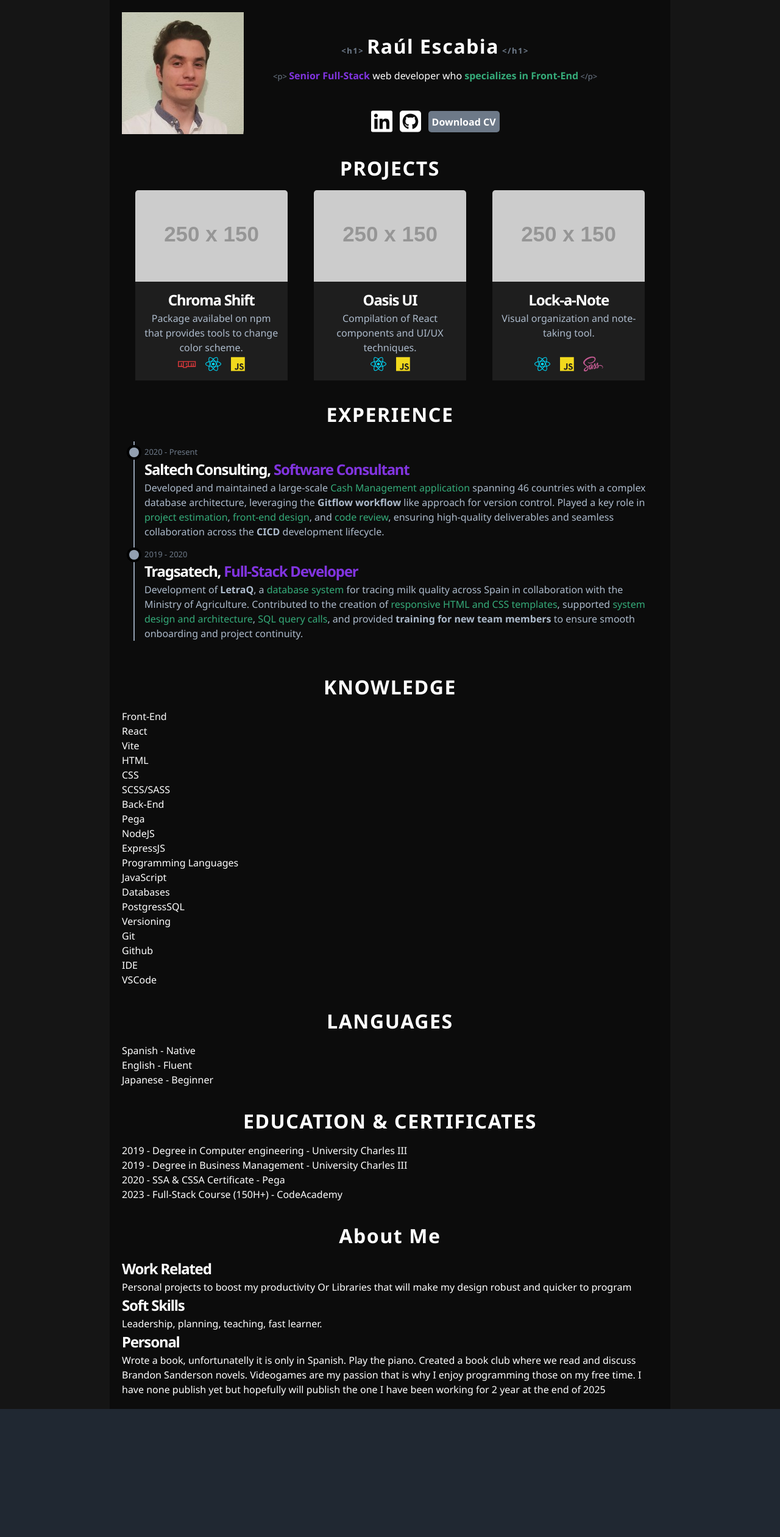
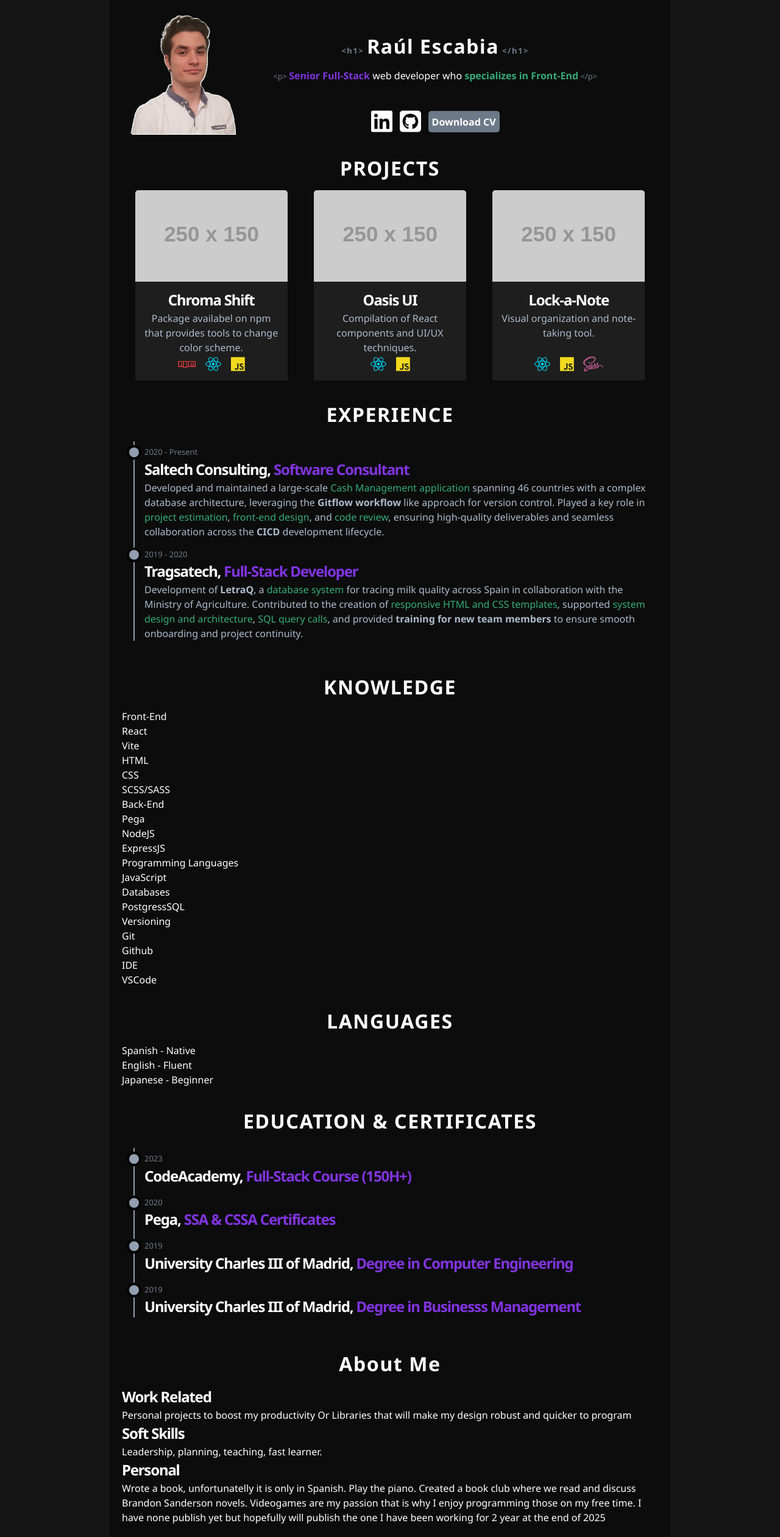
Before and after one commit to RaulAtWork/raulescabia-portfolio, a React (Vite) app: page / in a window 1280 px wide. Shown: the whole page at 61% size. Before the commit the page ends 2311 px from the top, so only its background shows below. Built offline with nearby package versions, Linux system fonts and the light colour scheme.

Commit message:
education and certificates new phtoto with transaprent background

```diff
--- a/src/components/TimeLine.jsx
+++ b/src/components/TimeLine.jsx
@@ -2,13 +2,13 @@ function TimeLine({ children }) {
   return <div className="timeline">{children}</div>;
 }
 
-function TimeItem({ year, company, position, children }) {
+function TimeItem({ year, title, subtitle, children }) {
   return (
     <div className="timeline-item">
       <div className="timeline-marker" />
       <p className="text-secondary-s">{year}</p>
       <h2>
-        {company}, <span className="text-primary-color">{position}</span>
+        {title}, <span className="text-primary-color">{subtitle}</span>
       </h2>
       <p className="text-secondary">{children}</p>
     </div>
--- a/src/pages/sections/Education_Certificates.jsx
+++ b/src/pages/sections/Education_Certificates.jsx
@@ -1,13 +1,15 @@
+import TimeLine, { TimeItem } from "../../components/TimeLine";
+
 function Education_Certificates() {
   return (
     <section>
       <h1 className="text-center">EDUCATION & CERTIFICATES</h1>
-      <ul>
-        <li>2019 - Degree in Computer engineering - University Charles III</li>
-        <li>2019 - Degree in Business Management - University Charles III</li>
-        <li>2020 - SSA & CSSA Certificate - Pega </li>
-        <li>2023 - Full-Stack Course (150H+) - CodeAcademy</li>
-      </ul>
+      <TimeLine>
+        <TimeItem  year="2023" title="CodeAcademy" subtitle="Full-Stack Course (150H+)" />
+        <TimeItem  year="2020" title="Pega" subtitle="SSA & CSSA Certificates" />
+        <TimeItem  year="2019" title="University Charles III of Madrid" subtitle="Degree in Computer Engineering" />
+        <TimeItem  year="2019" title="University Charles III of Madrid" subtitle="Degree in Businesss Management" />
+      </TimeLine>
     </section>
   );
 }
--- a/src/pages/sections/Experience.jsx
+++ b/src/pages/sections/Experience.jsx
@@ -7,8 +7,8 @@ function Experience() {
       <TimeLine>
         <TimeItem
           year="2020 - Present"
-          company="Saltech Consulting"
-          position="Software Consultant"
+          title="Saltech Consulting"
+          subtitle="Software Consultant"
         >
           Developed and maintained a large-scale{" "}
           <span className="text-accent-color">
@@ -25,8 +25,8 @@ function Experience() {
         </TimeItem>
         <TimeItem
           year="2019 - 2020"
-          company="Tragsatech"
-          position="Full-Stack Developer"
+          title="Tragsatech"
+          subtitle="Full-Stack Developer"
         >
           Development of <b>LetraQ</b>, a <span className="text-accent-color">database system</span> for tracing milk quality
           across Spain in collaboration with the Ministry of Agriculture.
--- a/src/pages/sections/Introduction.jsx
+++ b/src/pages/sections/Introduction.jsx
@@ -4,7 +4,7 @@ import { FontAwesomeIcon } from "@fortawesome/react-fontawesome";
 function Introduction() {
   return (
     <section className="intro">
-      <img src="/img/raul_200x200.jpg" />
+      <img  className="intro-img" src="/img/raul_square_nobg.png" />
       <div className="intro-container">
         <h1 className="intro-name">
           <span className="text-secondary-s">{"<h1> "}</span>Raúl Escabia
--- a/src/styles/CSS/index.css
+++ b/src/styles/CSS/index.css
@@ -283,6 +283,12 @@ SASS #c25990
   align-items: center;
 }
 
+.intro-img {
+  width: 200px;
+  height: 200px;
+  filter: drop-shadow(1px 1px 0 white) drop-shadow(-1px -1px 0 white);
+}
+
 .intro-name {
   /* padding-top: var(--separation-xl);*/
 }
@@ -301,7 +307,8 @@ SASS #c25990
   gap: auto;
 }
 
-.projects-card, .projects-card > img {
+.projects-card,
+.projects-card > img {
   border-radius: 5px 5px 0 0;
 }
 
@@ -310,10 +317,15 @@ SASS #c25990
   display: flex;
   flex-direction: column;
   align-items: center;
+  transition: transform 0.5s ease; /* Smooth animation over 0.5 seconds */
   background-color: rgb(30, 30, 30);
 }
-.projects-card p, .projects-card h2 {
+.projects-card p,
+.projects-card h2 {
   text-align: center;
+}
+.projects-card:hover {
+  transform: scale(1.3); /* Scale the element to 1.5 times its size */
 }
 
 .projects-card-inner {
--- a/src/styles/SCSS/pages/_pages.scss
+++ b/src/styles/SCSS/pages/_pages.scss
@@ -16,53 +16,65 @@
   align-items: center;
 }
 
-.intro-name{
+.intro-img {
+  width: 200px;
+  height: 200px;
+  -webkit-filter: drop-shadow(1px 1px 0 white) drop-shadow(-1px -1px 0 white);
+  filter: drop-shadow(1px 1px 0 white) drop-shadow(-1px -1px 0 white);
+}
+
+.intro-name {
   /* padding-top: var(--separation-xl);*/
 }
 
-.intro-container{
+.intro-container {
   display: flex;
   flex-direction: column;
   align-items: center;
 }
 
-
 /* PROJECTS */
 
-.projects-container{
+.projects-container {
   display: flex;
   flex-direction: row;
 
   justify-content: space-around;
-    gap:auto;
+  gap: auto;
 }
 
-
-.projects-card, .projects-card > img{
-    border-radius : 5px 5px 0 0;
-
+.projects-card,
+.projects-card > img {
+  border-radius: 5px 5px 0 0;
 }
 
-.projects-card{
+.projects-card {
   width: 250px;
   display: flex;
   flex-direction: column;
   align-items: center;
 
+  transition: transform 0.5s ease; /* Smooth animation over 0.5 seconds */
+
   background-color: rgb(30, 30, 30);
-    & p, h2{
+  & p,
+  h2 {
     text-align: center;
+  }
+
+  &:hover {
+    transform: scale(1.3); /* Scale the element to 1.5 times its size */
   }
 }
 
-.projects-card-inner{
+.projects-card-inner {
   padding: var(--separation-s);
   display: flex;
   flex-direction: column;
-    flex:1;
+  flex: 1;
 }
 
-.projects-cards-techs{
+.projects-cards-techs {
   margin-top: auto;
   display: flex;
   flex-direction: row;
```
Also changed, not shown: public/img/raul_200x200.jpg (deleted), public/img/raul_square_nobg.png (added). Lines whose indentation alone changed are shown as unchanged.
